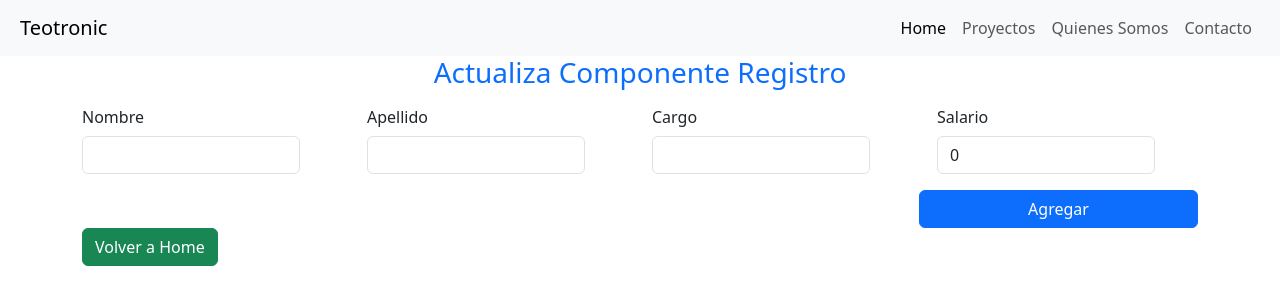
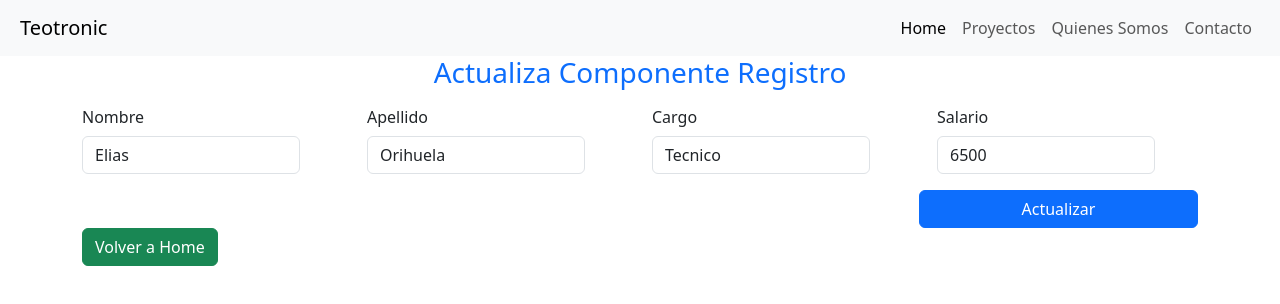
Before and after one commit to teotronic5438/angular, an Angular app in the folder app-empleados/: page /actualiza/1 in a window 1280 px wide. Shown: the top 304 px of the page. Built offline with nearby package versions, Linux system fonts and the light colour scheme.

Commit message:
clase 28 - routing actualziando registros, por referencia y destructuring

```diff
--- a/app-empleados/src/app/actualzia-component/actualzia-component.component.html
+++ b/app-empleados/src/app/actualzia-component/actualzia-component.component.html
@@ -28,7 +28,7 @@
             </div>
             </div>
             <div class="text-end">
-            <button class="btn btn-primary w-25" type="submit" (click)="agregarEmpleado()">Agregar</button>
+            <button class="btn btn-primary w-25" type="submit" (click)="actualizaEmpleado()">Actualizar</button>
             </div>
             <!-- Formulario empleados -->
     </div>
--- a/app-empleados/src/app/actualzia-component/actualzia-component.component.ts
+++ b/app-empleados/src/app/actualzia-component/actualzia-component.component.ts
@@ -1,19 +1,33 @@
-import { Component } from '@angular/core';
+import { Component, OnInit } from '@angular/core';
 import { Empleado } from '../empleado.model';
 import { EmpleadosService } from '../empleados.service';
-import { Router } from '@angular/router';
+import { ActivatedRoute, Router } from '@angular/router';
 
 @Component({
   selector: 'app-actualzia-component',
   templateUrl: './actualzia-component.component.html',
   styleUrls: ['./actualzia-component.component.css']
 })
-export class ActualziaComponentComponent {
+export class ActualziaComponentComponent implements OnInit {
   empleados: Empleado[] = [];
+  indice: number;
 
   // Para que funcione, tengo que injectar el servcio Router e importarlo
-  constructor(private router: Router, private empleadosService: EmpleadosService){
+  constructor(private router: Router, private empleadosService: EmpleadosService, private route: ActivatedRoute) {
+
+  }
+
+  ngOnInit(): void {
     this.empleados = this.empleadosService.empleados;
+    this.indice = this.route.snapshot.params['id'];
+
+    let empleado: Empleado = this.empleadosService.encontrarEmpleado(this.indice)
+
+    this.cuadroNombre = empleado.nombre;
+    this.cuadroCargo = empleado.cargo;
+    this.cuadroApellido = empleado.apellido;
+    this.cuadroSalario = empleado.salario;
+
   }
 
   volverHome(){
@@ -27,16 +41,11 @@ export class ActualziaComponentComponent {
   cuadroSalario:number =0;
 
   /* METODOS DEL COMPONENTE*/
-  agregarEmpleado(){
+  actualizaEmpleado(){
 
     let miEmpleado = new Empleado(this.cuadroNombre, this.cuadroApellido, this.cuadroCargo, this.cuadroSalario);
 
-    this.empleadosService.agregarEmpleadoServicio(miEmpleado);
-
-    this.cuadroNombre = "";
-    this.cuadroApellido = "";
-    this.cuadroCargo = "";
-    this.cuadroSalario = 0;
+    this.empleadosService.actualizarEmpleado(this.indice, miEmpleado);
 
     // recdirecciono al home
     this.volverHome();
--- a/app-empleados/src/app/empleados.service.ts
+++ b/app-empleados/src/app/empleados.service.ts
@@ -24,4 +24,20 @@ export class EmpleadosService {
 
         this.empleados.push(empleado);
     }
+
+    encontrarEmpleado(indice: number){
+        let empleado = this.empleados[indice];
+
+        return empleado;
+    }
+
+    actualizarEmpleado(indice: number, empleado: Empleado){
+        // let empleadoModificado = this.empleados[indice];
+
+        // empleadoModificado.nombre = empleado.nombre;
+        // empleadoModificado.apellido = empleado.apellido;
+        // empleadoModificado.cargo = empleado.cargo;
+        // empleadoModificado.salario = empleado.salario;
+        this.empleados[indice] = empleado;
+    }
 };
```
